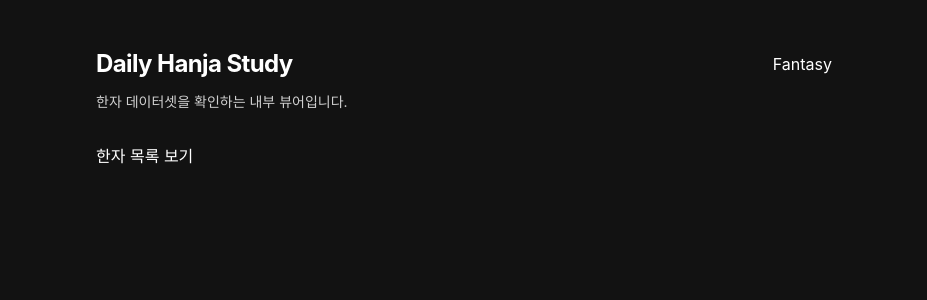
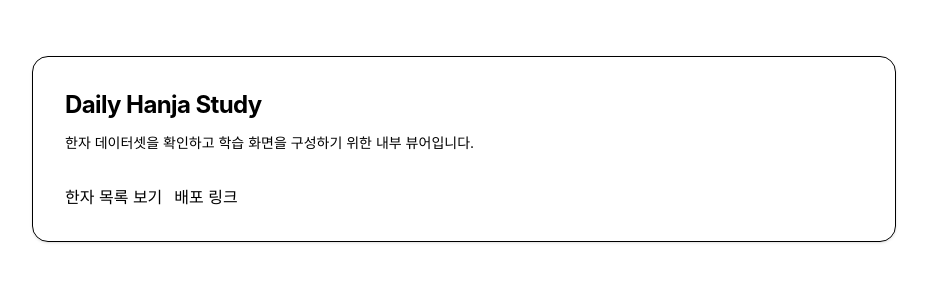
Before and after one commit to jjkkim88/daily_hanja_study88, a Next.js app in the folder next/: page / in a window 1280 px wide. Shown: the top 300 px of the page, without its empty margins (176-1103 px from the left). Built offline with nearby package versions, Linux system fonts and the light colour scheme.

Commit message:
Use fantasy theme only and refresh light UI

```diff
--- a/next/src/app/globals.css
+++ b/next/src/app/globals.css
@@ -1,8 +1,4 @@
 @import "tailwindcss";
-
-:root {
-  color-scheme: dark;
-}
 
 html,
 body {
--- a/next/src/app/hanja/page.tsx
+++ b/next/src/app/hanja/page.tsx
@@ -2,7 +2,6 @@
 
 import { useEffect, useMemo, useState } from 'react';
 import Link from 'next/link';
-import ThemeToggle from '@/components/ThemeToggle';
 
 type VariantKey = 'dongja' | 'sokja' | 'yakja' | 'bonja' | 'ijeja';
 
@@ -42,6 +41,41 @@ function clamp(n: number, min: number, max: number) {
   return Math.max(min, Math.min(max, n));
 }
 
+function H1({ children }: { children: React.ReactNode }) {
+  return <h1 className="text-lg font-semibold tracking-tight md:text-xl">{children}</h1>;
+}
+
+function Subtle({ children }: { children: React.ReactNode }) {
+  return <div className="text-sm text-base-content/60">{children}</div>;
+}
+
+function Chip({ children }: { children: React.ReactNode }) {
+  return <span className="inline-flex items-center rounded-full border border-base-300 bg-base-100 px-2 py-0.5 text-xs">{children}</span>;
+}
+
+function ButtonLink({
+  href,
+  disabled,
+  children,
+}: {
+  href: any;
+  disabled?: boolean;
+  children: React.ReactNode;
+}) {
+  return (
+    <Link
+      href={href}
+      className={`inline-flex items-center justify-center rounded-lg border px-3 py-2 text-sm transition ${
+        disabled
+          ? 'pointer-events-none border-base-200 bg-base-200 text-base-content/30'
+          : 'border-base-300 bg-base-100 hover:bg-base-200'
+      }`}
+    >
+      {children}
+    </Link>
+  );
+}
+
 export default function HanjaPage({
   searchParams,
 }: {
@@ -76,40 +110,42 @@ export default function HanjaPage({
   const mkHref = (p: number) => ({ pathname: '/hanja', query: { page: String(p), pageSize: String(pageSize) } });
 
   return (
-    <main className="mx-auto max-w-5xl px-4 py-8">
+    <main className="min-h-screen bg-base-200">
+      <div className="mx-auto max-w-6xl px-4 py-8">
         <header className="flex flex-wrap items-end justify-between gap-4">
           <div>
-          <div className="text-xl font-bold tracking-tight">한자 1800 뷰어</div>
-          <div className="mt-1 text-sm opacity-70">hanja_study_1800_data.with_strokes.final.json</div>
+            <H1>한자 1800</H1>
+            <Subtle>hanja_study_1800_data.with_strokes.final.json</Subtle>
           </div>
 
-        <div className="flex flex-wrap items-center justify-end gap-2">
-          <ThemeToggle />
-          <div className="badge badge-outline">page {page}/{totalPages}</div>
-          <div className="badge badge-outline">pageSize {pageSize}</div>
-          <Link href="/" className="link link-hover text-sm">
+          <div className="flex flex-wrap items-center gap-2">
+            <Chip>
+              page {page}/{totalPages}
+            </Chip>
+            <Chip>pageSize {pageSize}</Chip>
+            <Link href="/" className="text-sm underline decoration-base-content/30 underline-offset-4 hover:decoration-base-content/70">
               홈
             </Link>
           </div>
         </header>
 
         <nav className="mt-4 flex flex-wrap gap-2">
-        <Link href={mkHref(1)} className={`btn btn-sm ${page === 1 ? 'btn-disabled' : ''}`}>
+          <ButtonLink href={mkHref(1)} disabled={page === 1}>
             처음
-        </Link>
-        <Link href={mkHref(page - 1)} className={`btn btn-sm ${page === 1 ? 'btn-disabled' : ''}`}>
+          </ButtonLink>
+          <ButtonLink href={mkHref(page - 1)} disabled={page === 1}>
             이전
-        </Link>
-        <Link href={mkHref(page + 1)} className={`btn btn-sm ${page === totalPages ? 'btn-disabled' : ''}`}>
+          </ButtonLink>
+          <ButtonLink href={mkHref(page + 1)} disabled={page === totalPages}>
             다음
-        </Link>
-        <Link href={mkHref(totalPages)} className={`btn btn-sm ${page === totalPages ? 'btn-disabled' : ''}`}>
+          </ButtonLink>
+          <ButtonLink href={mkHref(totalPages)} disabled={page === totalPages}>
             끝
-        </Link>
+          </ButtonLink>
         </nav>
 
-      {err ? <div className="mt-4 text-sm text-error">에러: {err}</div> : null}
-      {!data && !err ? <div className="mt-4 text-sm opacity-70">로딩 중...</div> : null}
+        {err ? <div className="mt-4 rounded-xl border border-error/30 bg-error/10 p-4 text-sm text-error">에러: {err}</div> : null}
+        {!data && !err ? <div className="mt-4 text-sm text-base-content/60">로딩 중...</div> : null}
 
         <section className="mt-6 grid gap-3">
           {data?.items.map((it, idx) => {
@@ -117,35 +153,34 @@ export default function HanjaPage({
             const words = it.examplesNaver?.words ?? [];
 
             return (
-            <article key={`${it.hanja}-${num}`} className="card border border-base-300 bg-base-100 shadow-sm">
-              <div className="card-body gap-3 p-4">
+              <article
+                key={`${it.hanja}-${num}`}
+                className="rounded-2xl border border-base-300 bg-base-100 p-4 shadow-sm"
+              >
                 <div className="flex items-baseline justify-between gap-4">
                   <div className="flex flex-wrap items-baseline gap-x-3 gap-y-1">
-                    <div className="text-2xl font-extrabold">{it.hanja}</div>
+                    <div className="text-2xl font-extrabold tracking-tight">{it.hanja}</div>
                     <div className="text-sm">
                       {it.meaning ?? ''} {it.reading ? `(${it.reading})` : ''}
                     </div>
-                    {it.source ? <div className="badge badge-neutral">{it.source}</div> : null}
+                    {it.source ? <Chip>{it.source}</Chip> : null}
                   </div>
-                  <div className="text-xs opacity-60">#{num}</div>
+                  <div className="text-xs text-base-content/50">#{num}</div>
                 </div>
 
-                <div className="flex flex-wrap items-center gap-2">
-                  <div className="badge badge-outline">총획 {it.naverMeta?.strokeCount ?? '?'}</div>
-                  <div className="badge badge-outline">
-                    부수 {it.naverMeta?.radical ?? '?'} {it.naverMeta?.radicalKoreanName ? `(${it.naverMeta.radicalKoreanName})` : ''}
-                  </div>
-                  {it.meta?.radicalNumber ? (
-                    <div className="badge badge-outline">
-                      KX {it.meta.radicalNumber}.{it.meta.residualStrokes ?? '?'}
-                    </div>
-                  ) : null}
+                <div className="mt-3 flex flex-wrap items-center gap-2">
+                  <Chip>총획 {it.naverMeta?.strokeCount ?? '?'}</Chip>
+                  <Chip>
+                    부수 {it.naverMeta?.radical ?? '?'}{' '}
+                    {it.naverMeta?.radicalKoreanName ? `(${it.naverMeta.radicalKoreanName})` : ''}
+                  </Chip>
+                  {it.meta?.radicalNumber ? <Chip>KX {it.meta.radicalNumber}.{it.meta.residualStrokes ?? '?'}</Chip> : null}
                   {it.expStrokeAnimation ? (
                     <a
                       href={it.expStrokeAnimation}
                       target="_blank"
                       rel="noreferrer"
-                      className="link link-hover text-xs"
+                      className="text-xs underline decoration-base-content/30 underline-offset-4 hover:decoration-base-content/70"
                     >
                       획순 SVG
                     </a>
@@ -154,23 +189,22 @@ export default function HanjaPage({
                   )}
                 </div>
 
-                <div>
-                  <div className="mb-1 text-xs opacity-70">예제 단어 (최대 3)</div>
+                <div className="mt-3">
+                  <div className="mb-1 text-xs text-base-content/60">예제 단어 (최대 3)</div>
                   {words.length ? (
                     <ul className="list-disc space-y-1 pl-5 text-sm">
                       {words.slice(0, 3).map((w) => (
                         <li key={w.word}>
                           <span className="font-semibold">{w.word}</span>
-                          {w.reading ? <span className="opacity-70"> · {w.reading}</span> : null}
+                          {w.reading ? <span className="text-base-content/60"> · {w.reading}</span> : null}
                           {w.meaning ? <span> — {w.meaning}</span> : null}
-                          <span className="text-xs opacity-60"> ({w.source})</span>
+                          <span className="text-xs text-base-content/50"> ({w.source})</span>
                         </li>
                       ))}
                     </ul>
                   ) : (
-                    <div className="text-sm opacity-60">예제 단어 없음</div>
+                    <div className="text-sm text-base-content/60">예제 단어 없음</div>
                   )}
-                </div>
                 </div>
               </article>
             );
@@ -178,10 +212,11 @@ export default function HanjaPage({
         </section>
 
         {data ? (
-        <footer className="mt-6 text-xs opacity-60">
+          <footer className="mt-6 text-xs text-base-content/60">
             {data.start}–{data.end} / {data.total.toLocaleString()}
           </footer>
         ) : null}
+      </div>
     </main>
   );
 }
--- a/next/src/app/page.tsx
+++ b/next/src/app/page.tsx
@@ -1,20 +1,29 @@
 import Link from 'next/link';
-import ThemeToggle from '@/components/ThemeToggle';
 
 export default function Home() {
   return (
-    <main className="mx-auto max-w-3xl px-4 py-12">
-      <div className="flex items-center justify-between gap-4">
-        <h1 className="text-2xl font-bold tracking-tight">Daily Hanja Study</h1>
-        <ThemeToggle />
-      </div>
+    <main className="min-h-screen bg-base-200">
+      <div className="mx-auto max-w-4xl px-4 py-14">
+        <div className="rounded-2xl border border-base-300 bg-base-100 p-8 shadow-sm">
+          <h1 className="text-2xl font-bold tracking-tight">Daily Hanja Study</h1>
+          <p className="mt-3 text-sm text-base-content/70">
+            한자 데이터셋을 확인하고 학습 화면을 구성하기 위한 내부 뷰어입니다.
+          </p>
 
-      <p className="mt-3 text-sm opacity-80">한자 데이터셋을 확인하는 내부 뷰어입니다.</p>
-
-      <div className="mt-8 flex flex-wrap gap-3">
-        <Link href="/hanja" className="btn btn-primary">
-          한자 목록 보기
-        </Link>
+          <div className="mt-8 flex flex-wrap gap-3">
+            <Link href="/hanja" className="btn btn-primary">
+              한자 목록 보기
+            </Link>
+            <a
+              href="https://daily-hanja-study88.vercel.app/hanja"
+              target="_blank"
+              rel="noreferrer"
+              className="btn btn-ghost"
+            >
+              배포 링크
+            </a>
+          </div>
+        </div>
       </div>
     </main>
   );
--- a/next/src/components/ThemeToggle.tsx
+++ b/next/src/components/ThemeToggle.tsx
@@ -1,45 +1,4 @@
-'use client';
-
-import { useEffect, useState } from 'react';
-
-const STORAGE_KEY = 'hanja-theme';
-const LIGHT = 'fantasy';
-const DARK = 'dracula';
-
-type Theme = typeof LIGHT | typeof DARK;
-
-function applyTheme(theme: Theme) {
-  document.documentElement.setAttribute('data-theme', theme);
+// Theme toggle removed (fantasy theme only)
+export default function ThemeToggle() {
+  return null;
 }
-
-export default function ThemeToggle() {
-  const [theme, setTheme] = useState<Theme>(LIGHT);
-
-  useEffect(() => {
-    const saved = (localStorage.getItem(STORAGE_KEY) as Theme | null) ?? null;
-    const initial: Theme = saved === DARK ? DARK : LIGHT;
-    setTheme(initial);
-    applyTheme(initial);
-  }, []);
-
-  function toggle() {
-    const next: Theme = theme === LIGHT ? DARK : LIGHT;
-    setTheme(next);
-    localStorage.setItem(STORAGE_KEY, next);
-    applyTheme(next);
-  }
-
-  const isDark = theme === DARK;
-
-  return (
-    <button
-      type="button"
-      onClick={toggle}
-      className="btn btn-sm"
-      aria-label="Toggle theme"
-      title={isDark ? 'Switch to fantasy' : 'Switch to dracula'}
-    >
-      {isDark ? 'Dracula' : 'Fantasy'}
-    </button>
-  );
-}
--- a/next/tailwind.config.ts
+++ b/next/tailwind.config.ts
@@ -14,7 +14,7 @@ const config: Config = {
 
 // daisyUI config (themes)
 (config as any).daisyui = {
-  themes: ['fantasy', 'dracula'],
+  themes: ['fantasy'],
 };
 
 export default config;
```
Lines whose indentation alone changed are shown as unchanged.
